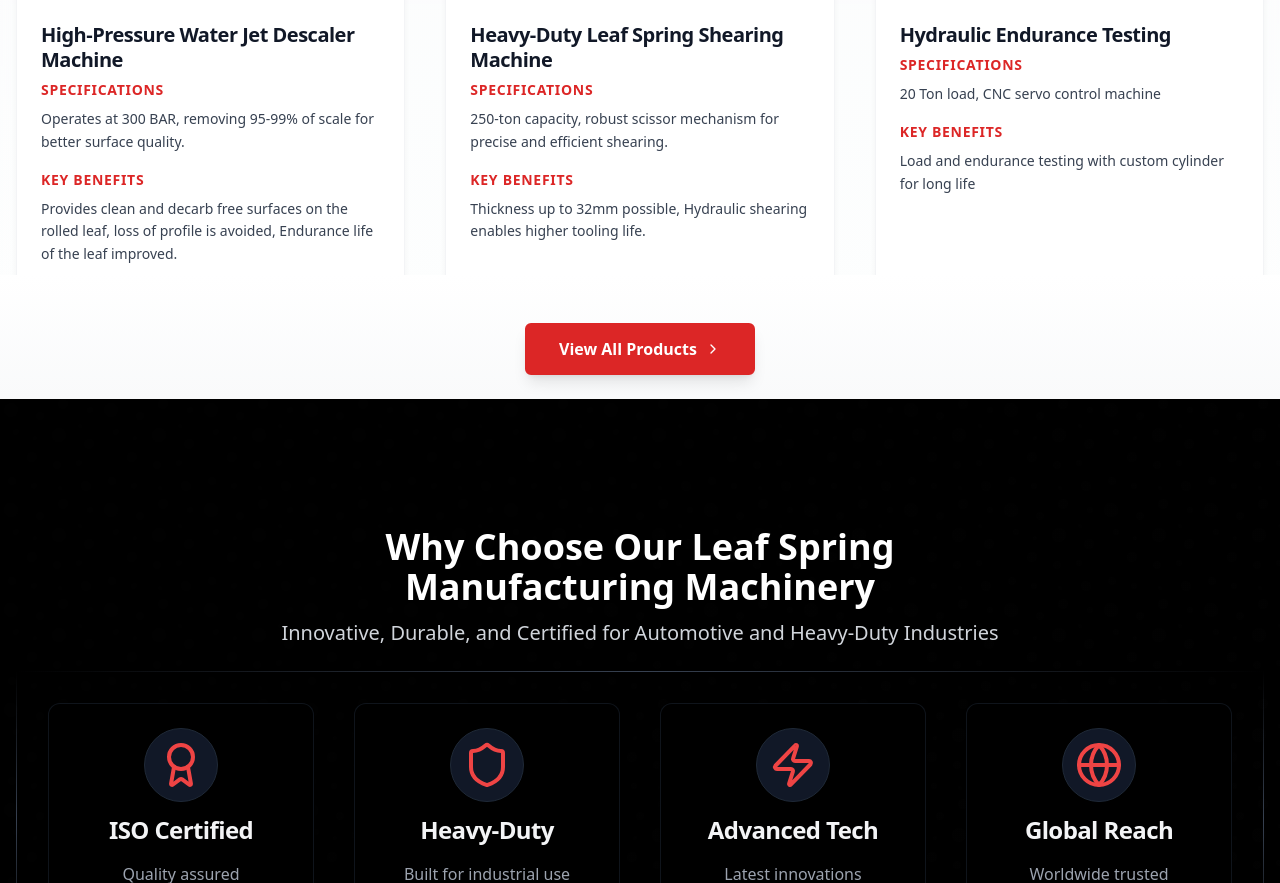
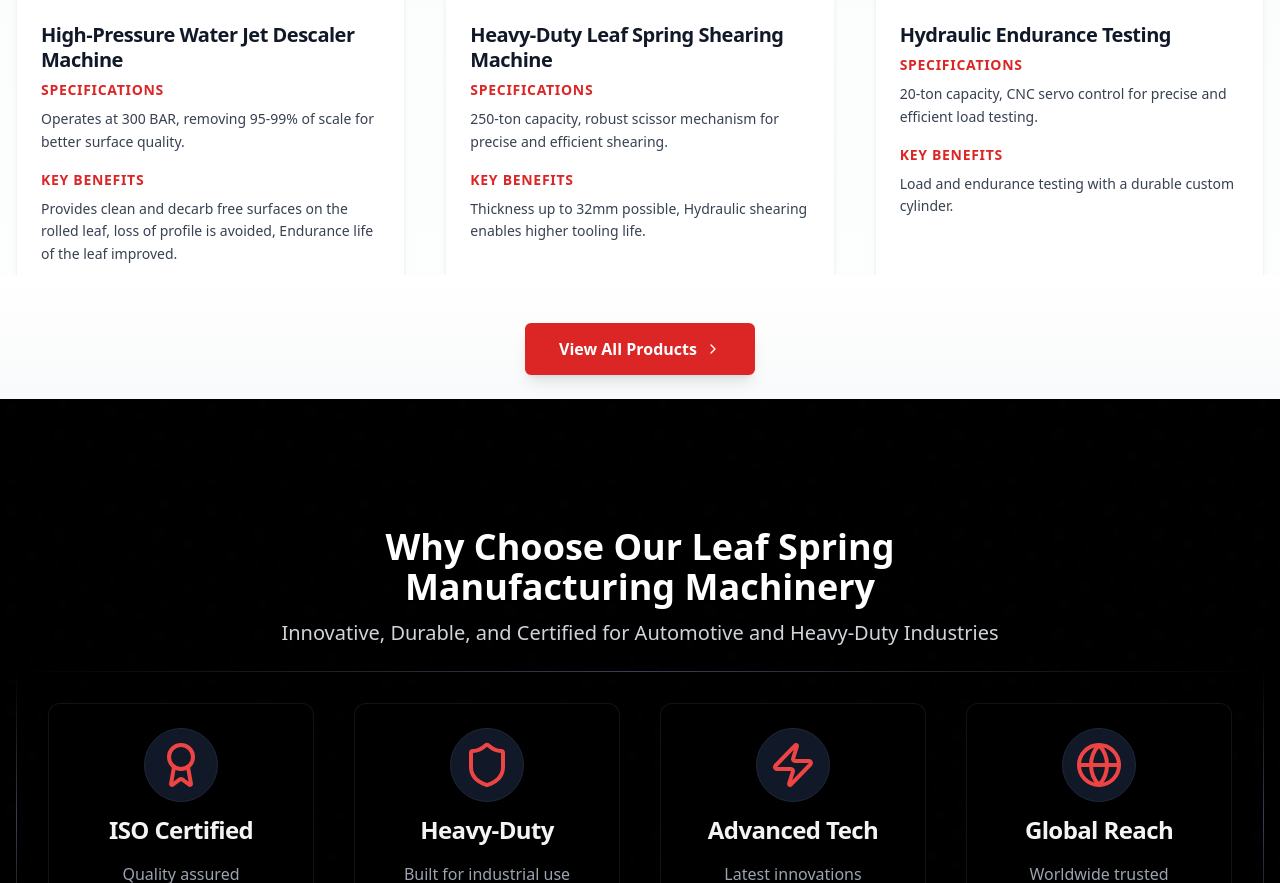
Before and after one commit to kavish22/leaf-spring-website, a Next.js app: page / in a window 1280 px wide. Shown: the part 1319-2202 px from the top of the page. Built offline with nearby package versions, Linux system fonts and the light colour scheme.

Commit message:
Add files via upload

```diff
--- a/app/page.tsx
+++ b/app/page.tsx
@@ -261,8 +261,8 @@ export default function HomePage() {
                 },
                 {
                   title: "Hydraulic Endurance Testing",
-                  specs: "20 Ton load, CNC servo control machine",
-                  benefits: "Load and endurance testing with custom cylinder for long life",
+                  specs: "20-ton capacity, CNC servo control for precise and efficient load testing.",
+                  benefits: "Load and endurance testing with a durable custom cylinder.",
                   image: "/images/products/Hydraulic Endurance Testing.webp"
                 }
               ].map((product, index) => (
```
